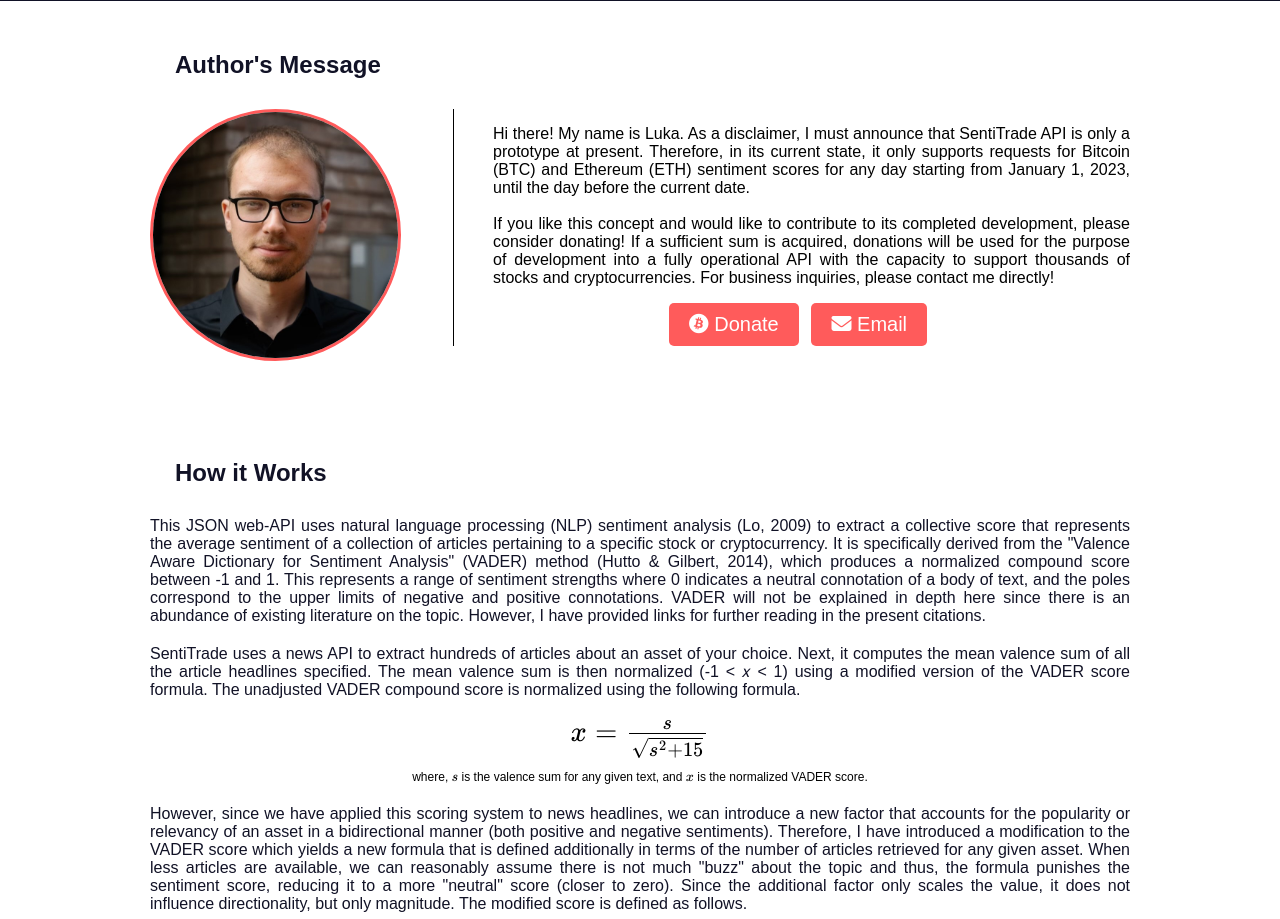
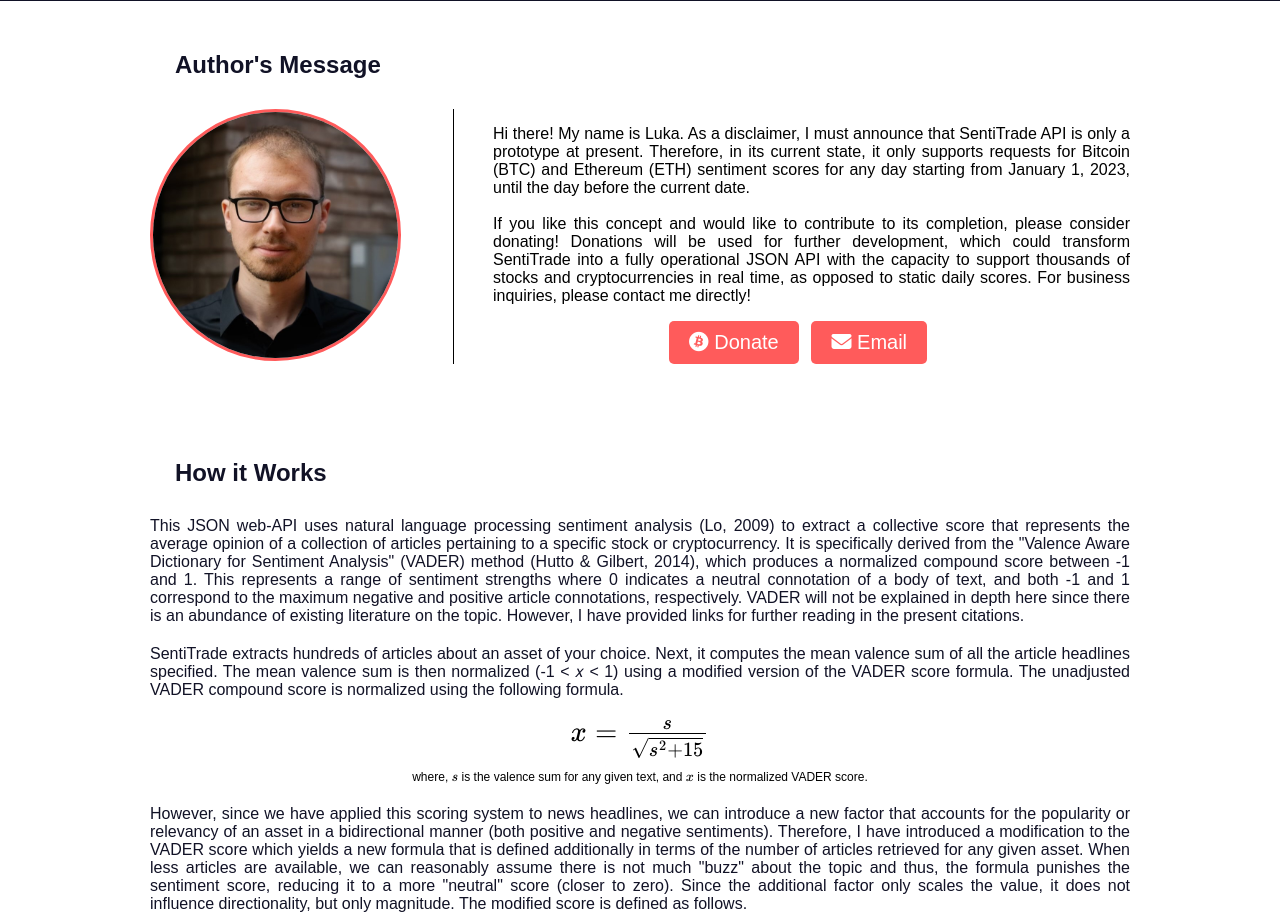
Before and after one commit to luka-ziv/sentitrade, a FastAPI app: template templates/index.html in a window 1280 px wide. Shown: the part 496-1415 px from the top of the page. Run offline with FastAPI, Linux system fonts and the light colour scheme; the template is opened without the code that fills it, so the values that code supplies are empty; some libraries are stand-ins or nearby versions.

Commit message:
Edit Text and Donate Link

```diff
--- a/templates/index.html
+++ b/templates/index.html
@@ -20,7 +20,7 @@
                     <li class="navbar-item navbar-left navbar-name-item" id="navbar-name"><a class="anchor-redirects" href="{{ url_for('home') }}">SentiTrade API</a></li>
 <!--                    <li class="navbar-item navbar-right navbar-avatar-item"><img class="avatar" src="../static/images/headshot-luka-zivkovic.jpg" alt="Avatar"></li>-->
                     <li class="navbar-item navbar-right navbar-button-item">
-                        <a href="https://www.paypal.com/donate/?business=QQRKHRD5ZVKBG&no_recurring=0&currency_code=CAD" target="_blank">
+                        <a href="https://www.paypal.com/donate/?business=QQRKHRD5ZVKBG&no_recurring=0&item_name=If+you+wish+to+contribute+to+the+further+development+and+completion+of+SentiTrade+API%2C+you+can+donate+here%21&currency_code=CAD" target="_blank">
                             <button class="button-white" type="button">Donate</button>
                         </a>
                     </li>
@@ -60,13 +60,13 @@
                     Ethereum (ETH) sentiment scores for any day starting from January 1, 2023, until the day before the
                     current date.
                     <br><br>
-                    If you like this concept and would like to contribute to its completed development, please consider
-                    donating! If a sufficient sum is acquired, donations will be used for the purpose of development
-                    into a fully operational API with the capacity to support thousands of stocks and cryptocurrencies.
-                    For business inquiries, please contact me directly!
+                    If you like this concept and would like to contribute to its completion, please consider
+                    donating! Donations will be used for further development, which could transform SentiTrade
+                    into a fully operational JSON API with the capacity to support thousands of stocks and cryptocurrencies
+                    in real time, as opposed to static daily scores. For business inquiries, please contact me directly!
                 </p>
                 <div id="button-blue-donate" class="button-blue-container">
-                    <a href="https://www.paypal.com/donate/?business=QQRKHRD5ZVKBG&no_recurring=0&currency_code=CAD" target="_blank">
+                    <a href="https://www.paypal.com/donate/?business=QQRKHRD5ZVKBG&no_recurring=0&item_name=If+you+wish+to+contribute+to+the+further+development+and+completion+of+SentiTrade+API%2C+you+can+donate+here%21&currency_code=CAD" target="_blank">
                         <button class="button-blue" type="button">
                             <span style="color: white;"><i class="fa-brands fa-bitcoin"></i></span>
                             Donate
@@ -90,19 +90,19 @@
     <section id="description">
         <h2 class="section-headers">How it Works</h2>
         <p class="wide-paragraph">
-            This JSON web-API uses natural language processing (NLP) sentiment analysis (<a class="anchor-citations"
+            This JSON web-API uses natural language processing sentiment analysis (<a class="anchor-citations"
             href="https://ojs.aaai.org/index.php/ICWSM/article/view/14550" target="_blank">Lo, 2009</a>)
-            to extract a collective score that represents the average sentiment of a collection of articles pertaining
+            to extract a collective score that represents the average opinion of a collection of articles pertaining
             to a specific stock or cryptocurrency. It is specifically derived from the "Valence Aware Dictionary for
             Sentiment Analysis" (VADER) method (<a class="anchor-citations" href="https://ojs.aaai.org/index.php/ICWSM/article/view/14550"
             target="_blank">Hutto & Gilbert, 2014</a>), which produces a normalized compound score between -1 and 1.
             This represents a range of sentiment strengths where 0 indicates a neutral connotation of a body of text,
-            and the poles correspond to the upper limits of negative and positive connotations. VADER will not be
-            explained in depth here since there is an abundance of existing literature on the topic. However, I have
-            provided links for further reading in the present citations.
+            and both -1 and 1 correspond to the maximum negative and positive article connotations, respectively.
+            VADER will not be explained in depth here since there is an abundance of existing literature on the topic.
+            However, I have provided links for further reading in the present citations.
         </p>
         <p class="wide-paragraph">
-            SentiTrade uses a news API to extract hundreds of articles about an asset of your choice. Next, it computes
+            SentiTrade extracts hundreds of articles about an asset of your choice. Next, it computes
             the mean valence sum of all the article headlines specified. The mean valence sum is then normalized (-1 <
             &#119909; < 1) using a modified version of the VADER score formula. The unadjusted VADER compound score is
             normalized using the following formula.<br>
@@ -137,8 +137,8 @@
         <iframe id="igraph" scrolling="no" style="border:none;" seamless="seamless" src="https://plotly.com/~lukaziv00/1.embed?showlink=false"></iframe>
         <p class="wide-paragraph">
             Clearly, the dVADER method punishes the score for low article count. Although not shown here, as more
-            articles are included in the calculation, the line approaches the original VADER curve; thus, providing an
-            additional useful dimension for investigating sentiment of news headlines.
+            articles are included in the sample calculation, the line approaches the original VADER curve; thus,
+            providing an additional useful dimension for investigating sentiment of news headlines.
         </p><br>
     </section>
 
```
